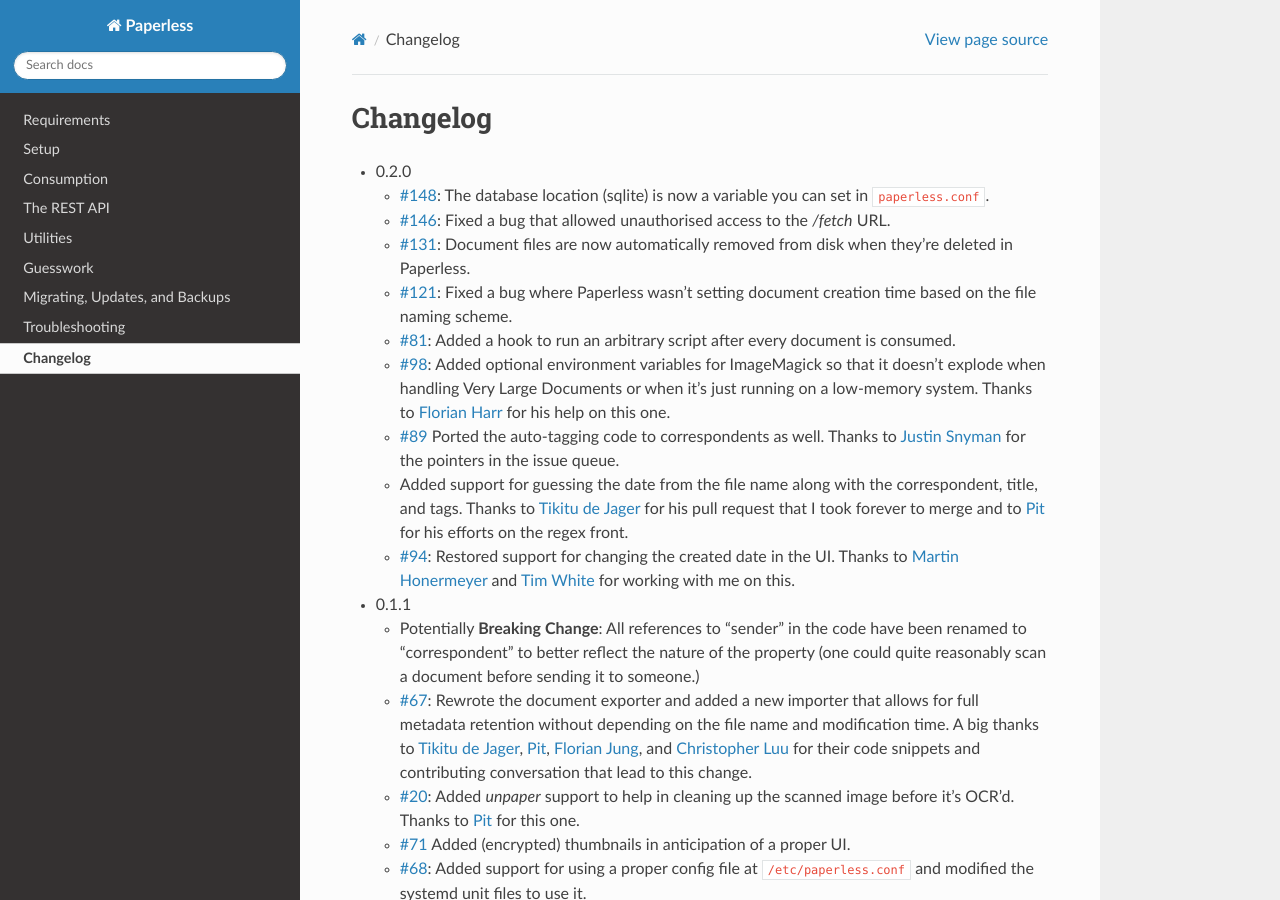
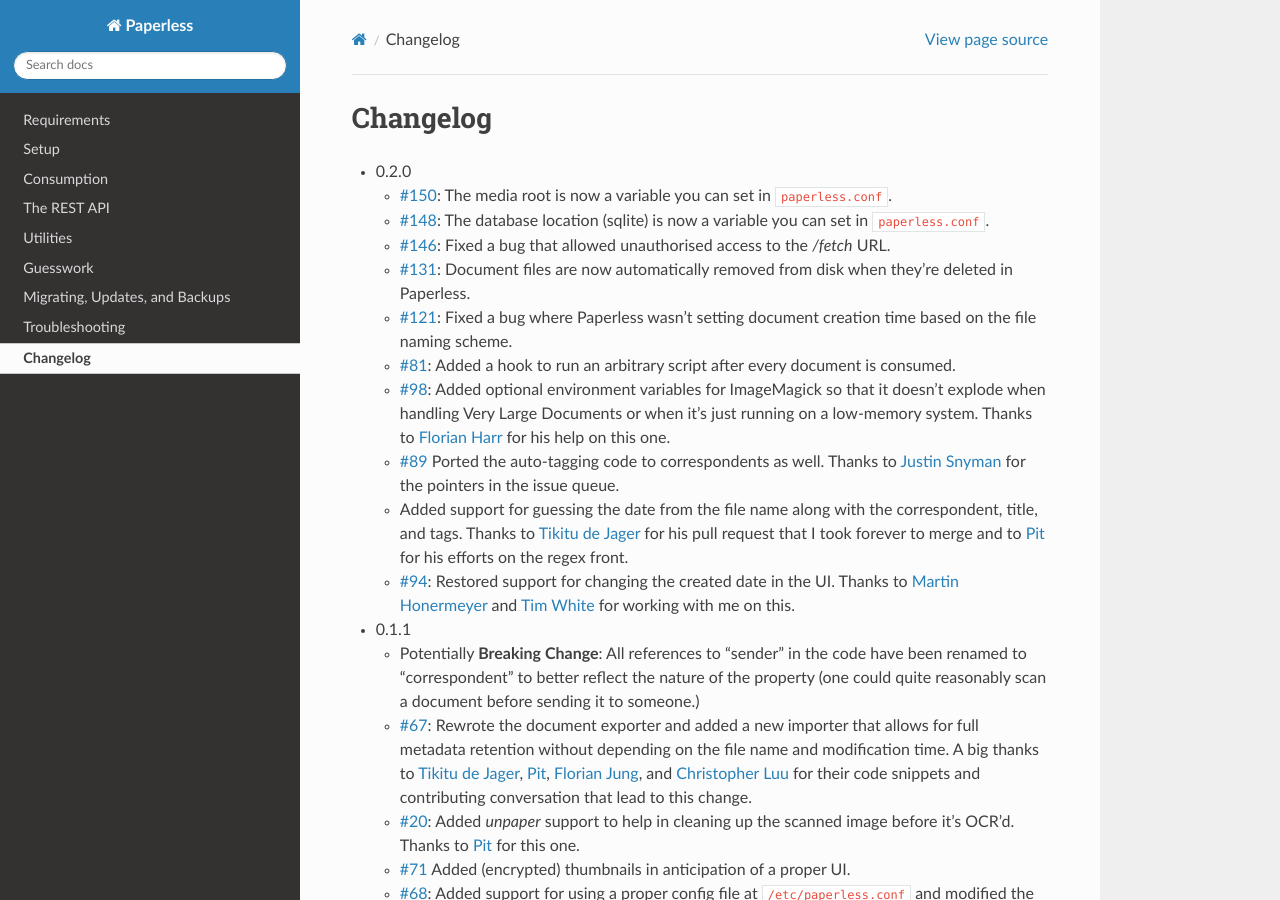
Before and after one commit to repoRangee/Large-scale, a Sphinx documentation site: the page built from docs/changelog.rst, in a window 1280 px wide and 900 px high. Built offline with Sphinx 7.4.7 and the Read the Docs theme 3.1.0, drawn with Linux system fonts in a browser that asks for light colours; formulas are drawn with MathJax 3.

Commit message:
Updated changelog to include #150

```diff
--- a/docs/changelog.rst
+++ b/docs/changelog.rst
@@ -3,6 +3,8 @@ Changelog
 
 * 0.2.0
 
+  * `#150`_: The media root is now a variable you can set in
+    ``paperless.conf``.
   * `#148`_: The database location (sqlite) is now a variable you can set in
     ``paperless.conf``.
   * `#146`_: Fixed a bug that allowed unauthorised access to the `/fetch` URL.
@@ -135,3 +137,4 @@ Changelog
 .. _#131: https://github.com/danielquinn/paperless/issues/131
 .. _#146: https://github.com/danielquinn/paperless/issues/146
 .. _#148: https://github.com/danielquinn/paperless/pull/148
+.. _#150: https://github.com/danielquinn/paperless/pull/150
```
